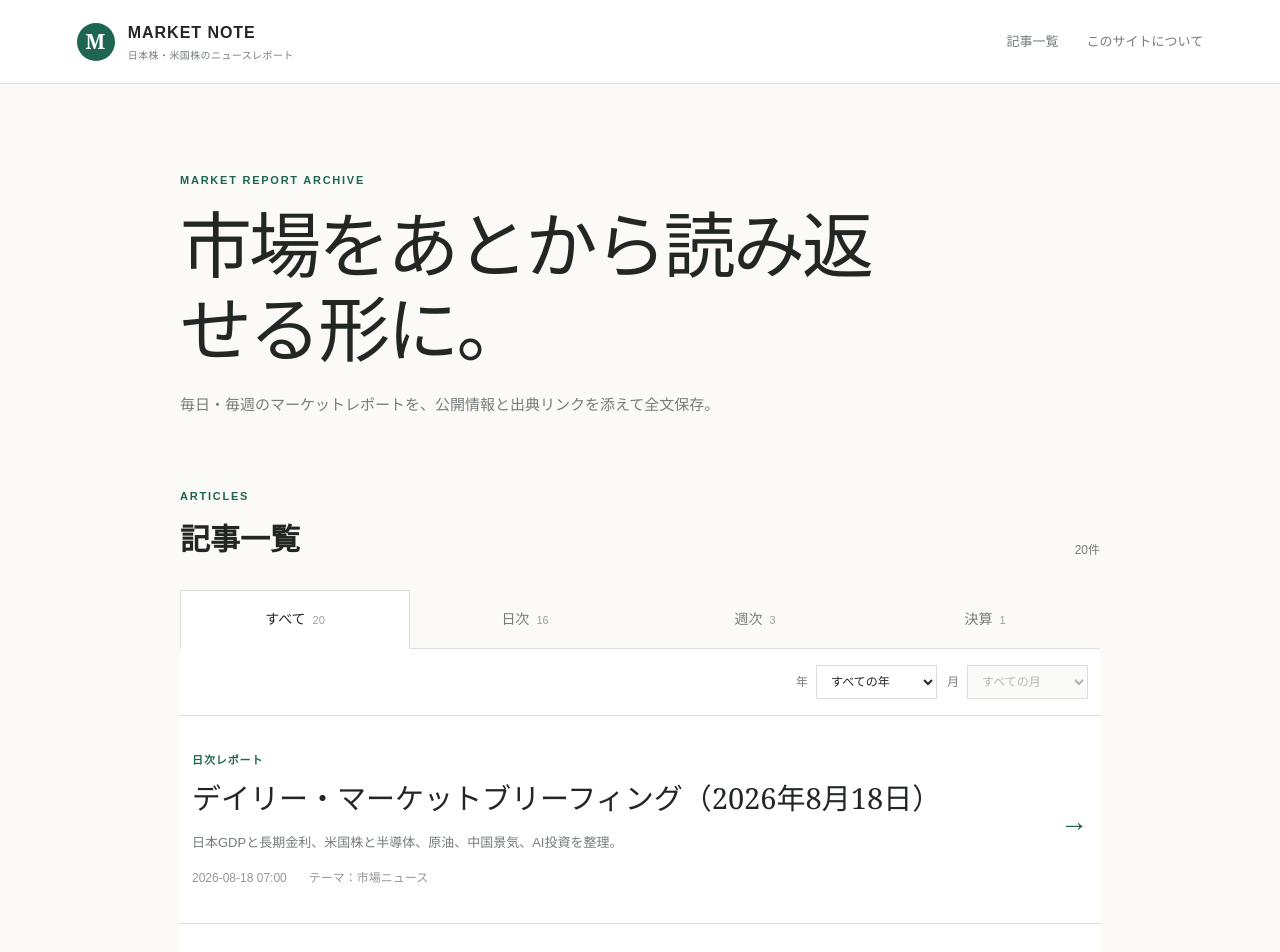
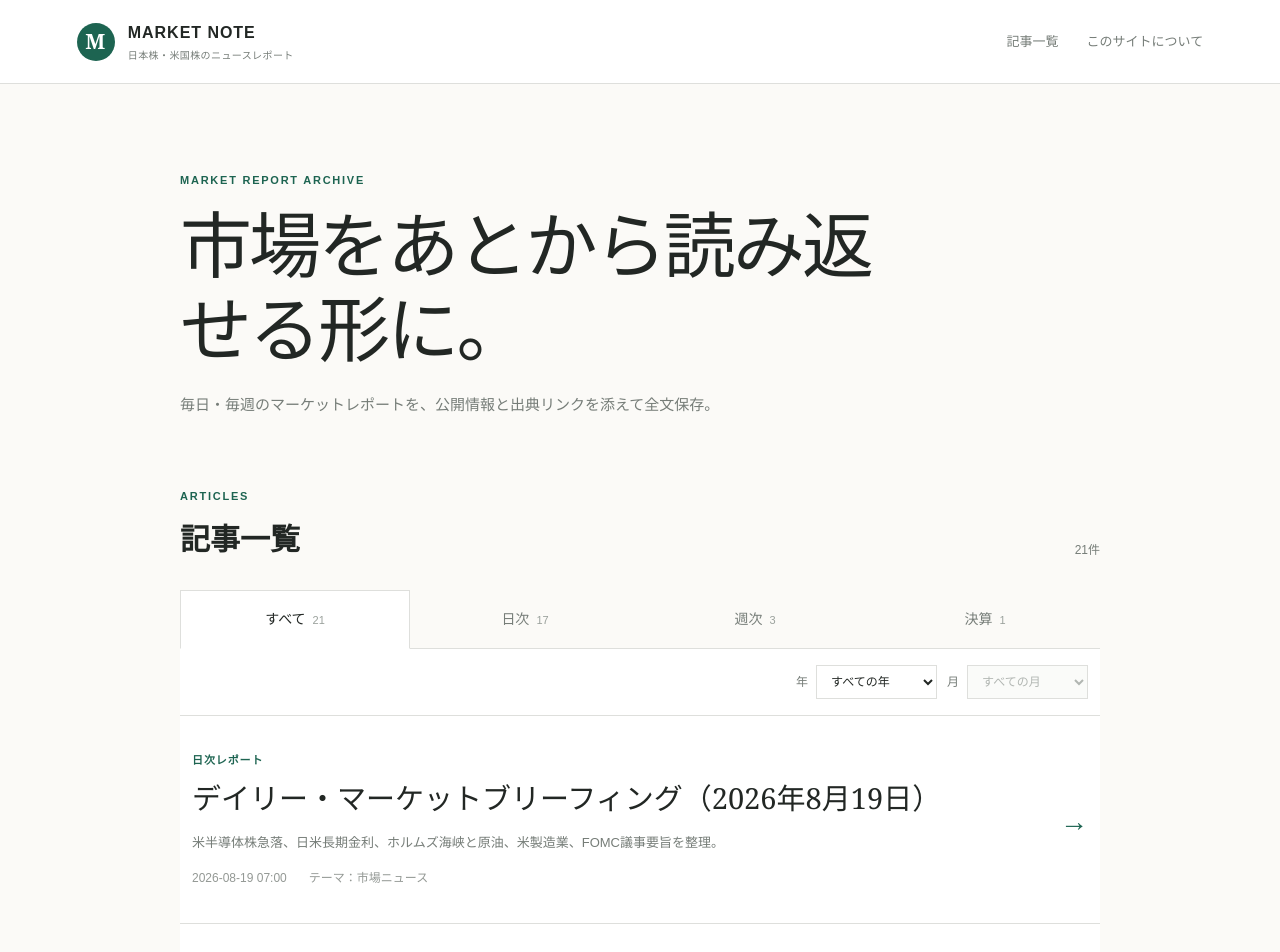
Before and after one commit to market-note-jp/market-note, a Next.js app: page / in a window 1280 px wide. Shown: the top 952 px of the page. Built offline with nearby package versions, Linux system fonts and the light colour scheme.

Commit message:
Add 2026-08-19 briefing to article index

```diff
--- a/app/page.tsx
+++ b/app/page.tsx
@@ -2,6 +2,14 @@ import Link from "next/link";
 import ArticleArchive from "./article-archive";
 
 const articles = [
+  {
+    kind: "日次レポート",
+    date: "2026-08-19 07:00",
+    dateTime: "2026-08-19T07:00:00+09:00",
+    title: "デイリー・マーケットブリーフィング（2026年8月19日）",
+    excerpt: "米半導体株急落、日米長期金利、ホルムズ海峡と原油、米製造業、FOMC議事要旨を整理。",
+    href: "/articles/daily-2026-08-19",
+  },
   {
     kind: "日次レポート",
     date: "2026-08-18 07:00",
```
